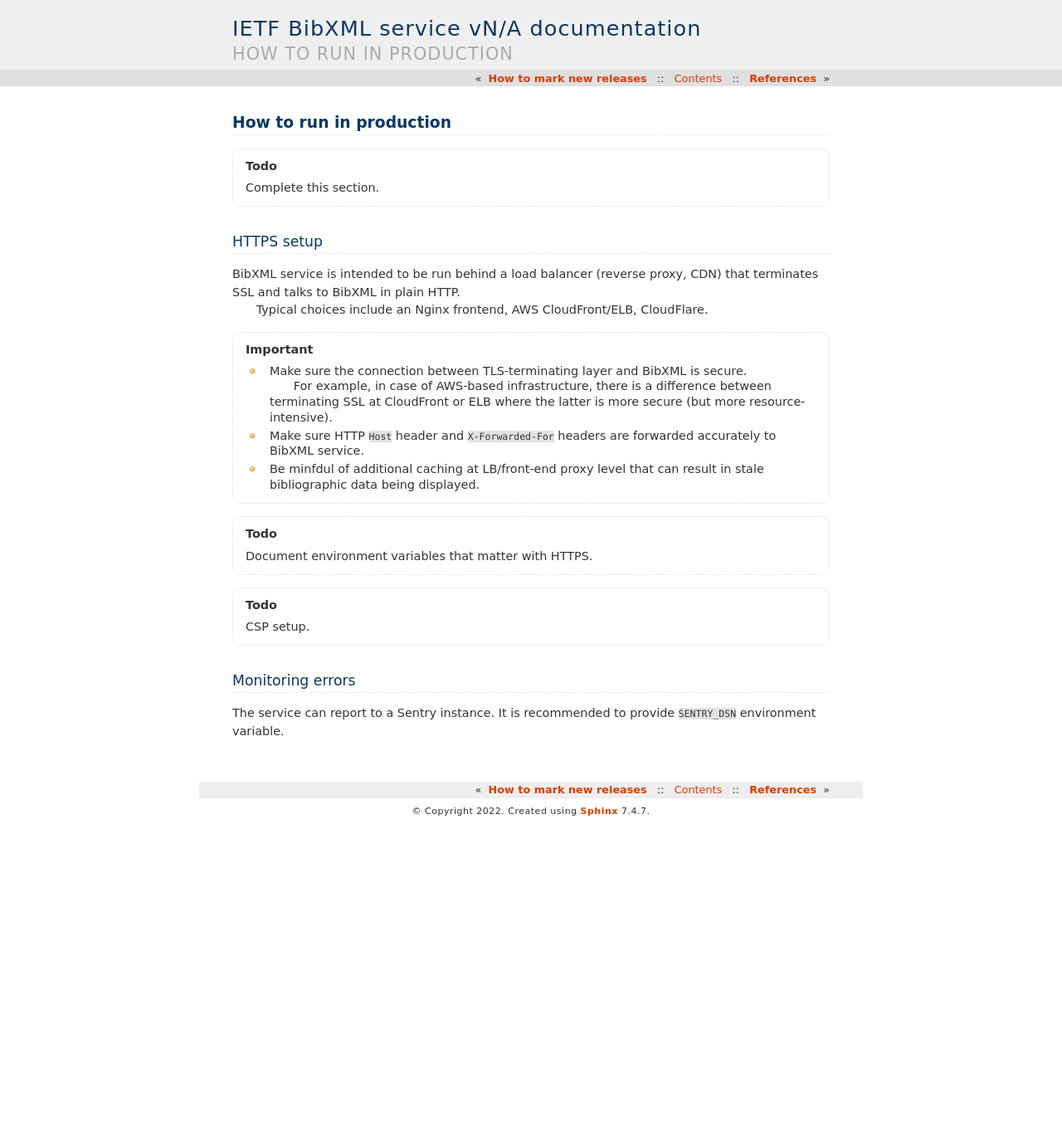
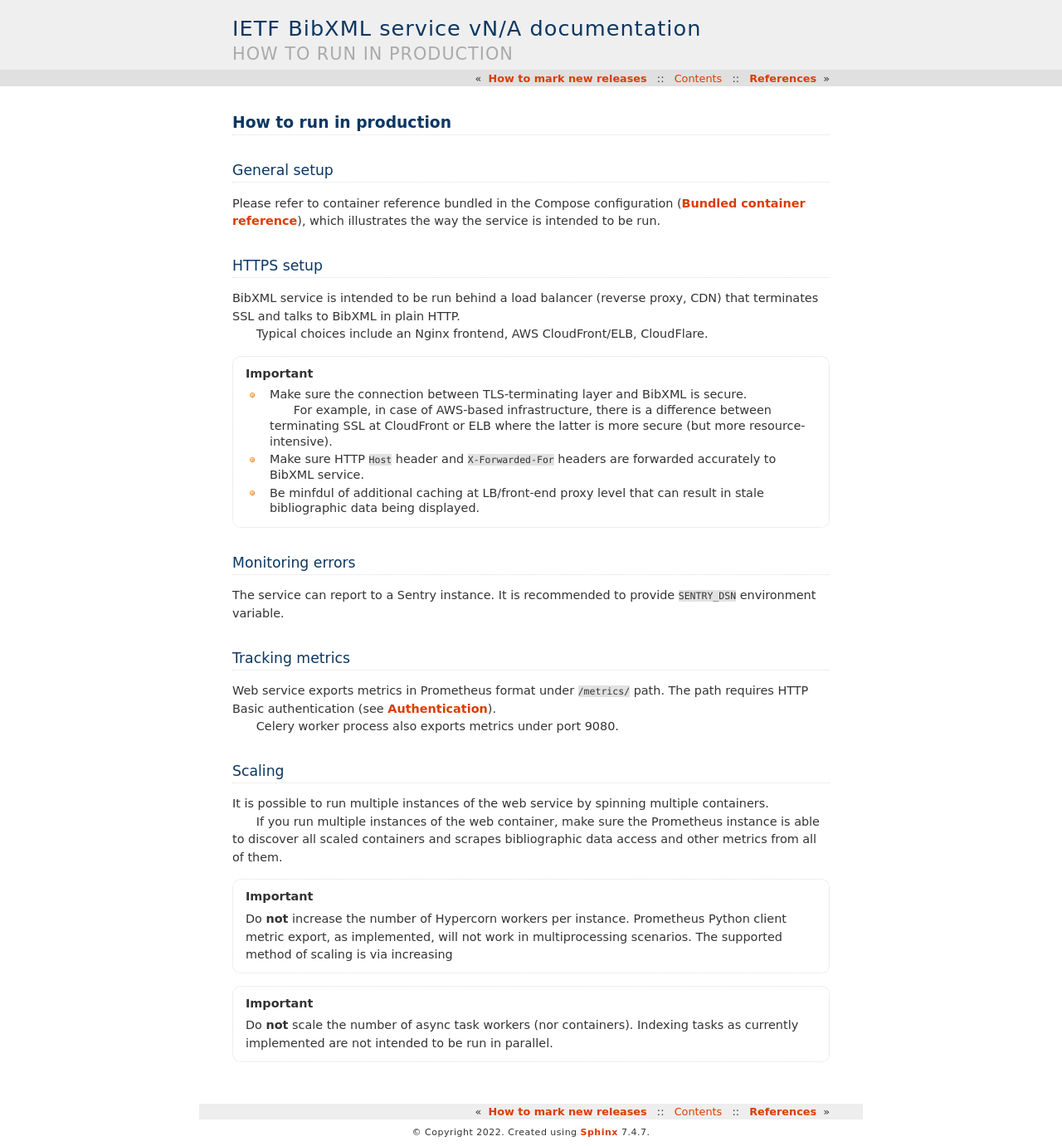
Before and after one commit to ietf-tools/bibxml-service, a Sphinx documentation site: the page built from docs/howto/run-in-production.rst, in a window 1280 px wide. Shown: the whole page at 83% size. Built offline with Sphinx 7.4.7, drawn with Linux system fonts in a browser that asks for light colours; pages that are not in the unit, such as notebooks, are missing from menus; before the commit the page ends 994 px from its top, so only the background shows below that.

Commit message:
docs(howto): expand run in production guides

```diff
--- a/docs/howto/run-in-production.rst
+++ b/docs/howto/run-in-production.rst
@@ -2,8 +2,12 @@
 How to run in production
 ========================
 
-.. todo:: Complete this section.
+General setup
+=============
 
+Please refer to container reference bundled in the Compose configuration
+(:doc:`/ref/containers`), which illustrates the way the service
+is intended to be run.
 
 HTTPS setup
 ===========
@@ -31,13 +35,39 @@ AWS CloudFront/ELB, CloudFlare.
      that can result in stale bibliographic data being displayed.
 
 
-.. todo:: Document environment variables that matter with HTTPS.
-
-.. todo:: CSP setup.
-
-
 Monitoring errors
 =================
 
 The service can report to a Sentry instance.
 It is recommended to provide ``SENTRY_DSN`` environment variable.
+
+
+Tracking metrics
+================
+
+Web service exports metrics in Prometheus format under ``/metrics/`` path.
+The path requires HTTP Basic authentication (see :doc:`/topics/auth`).
+
+Celery worker process also exports metrics under port 9080.
+
+
+Scaling
+=======
+
+It is possible to run multiple instances of the web service
+by spinning multiple containers.
+
+If you run multiple instances of the web container,
+make sure the Prometheus instance is able to discover all scaled containers
+and scrapes bibliographic data access and other metrics
+from all of them.
+
+.. important:: Do **not** increase the number of Hypercorn workers
+               per instance. Prometheus Python client metric export,
+               as implemented, will not work in multiprocessing scenarios.
+               The supported method of scaling is via increasing
+
+.. important:: Do **not** scale the number of async task workers
+               (nor containers).
+               Indexing tasks as currently implemented
+               are not intended to be run in parallel.
```
